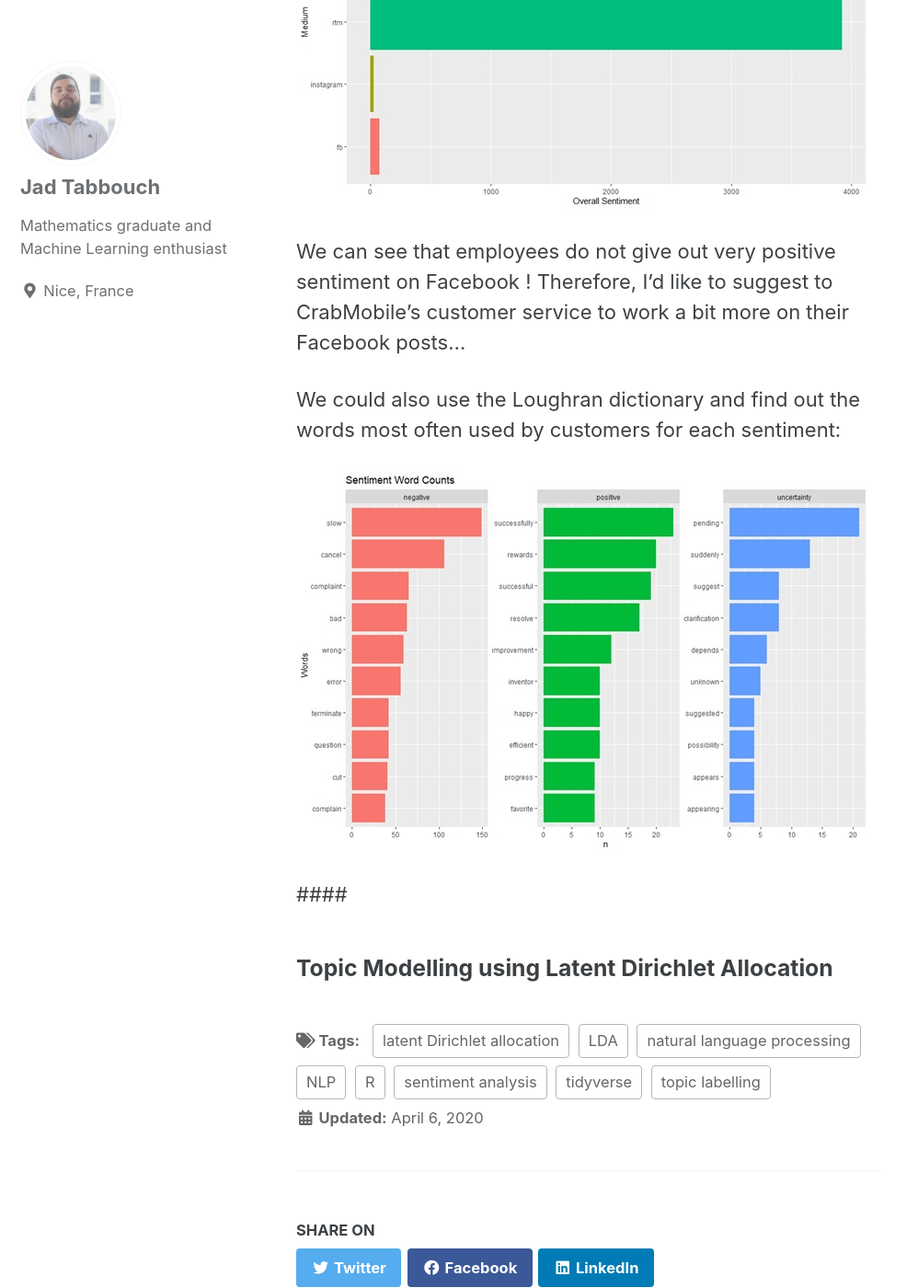
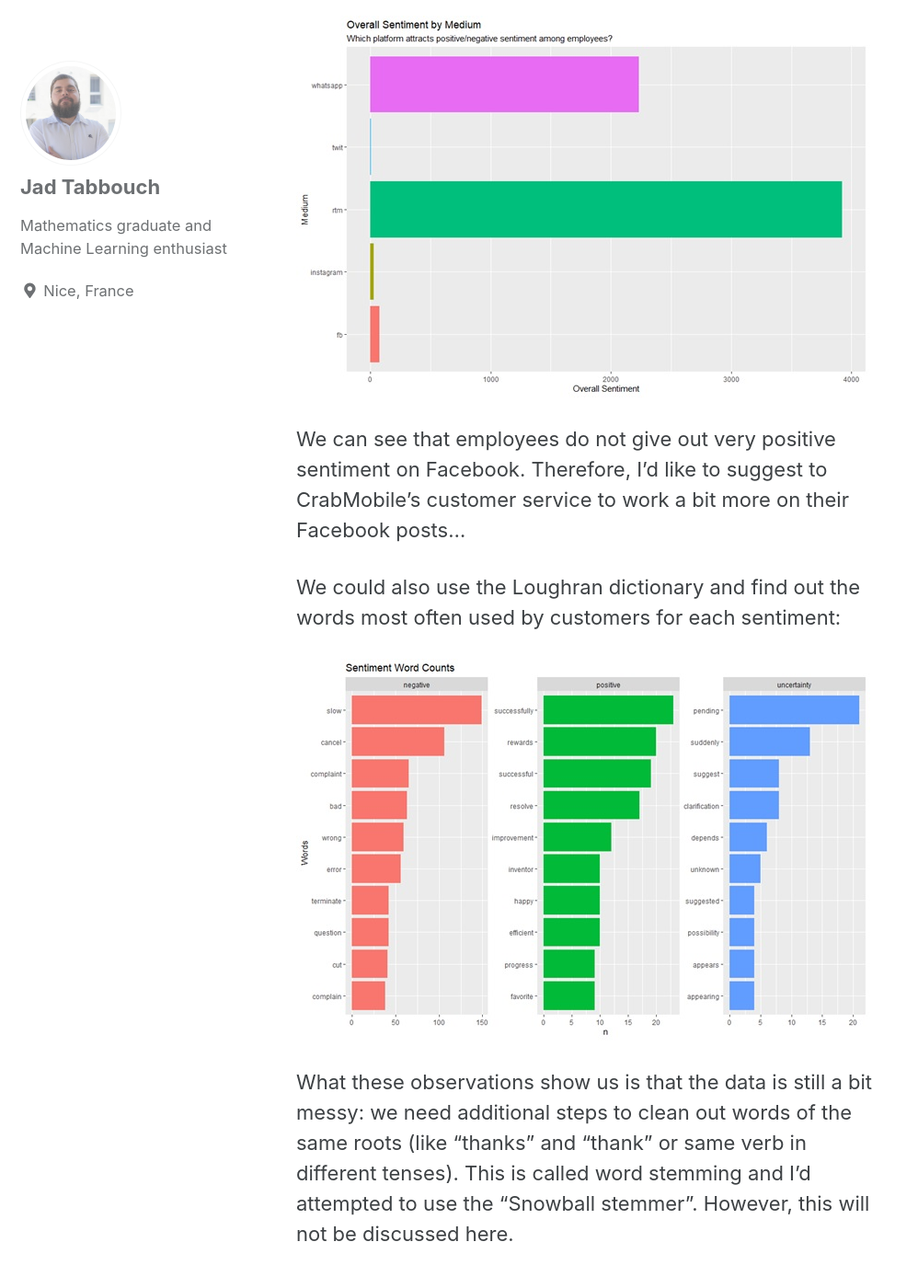
Before and after one commit to jad-tab/jad-tab.github.io, a Jekyll site: the page built from _posts/2020-04-06-NLP.md, in a window 1280 px wide and 1400 px high, scrolled down 8055 px. Shown: the whole window at 92% size, without its empty margins (0-998 px from the left). Built offline with Jekyll 4.4.1, drawn with Linux system fonts in a browser that asks for light colours; cached includes are drawn as plain includes; some of the changed text lies outside the part shown.

Commit message:
Update 2020-04-06-NLP.md

```diff
--- a/_posts/2020-04-06-NLP.md
+++ b/_posts/2020-04-06-NLP.md
@@ -33,7 +33,7 @@ How can we convert a large bucket of words into quantifiable answers to question
 I've had the opportunity to work on a project for STC at the beginning of 2020 in which I attempted to answer questions like the above using thousands of social media comments, as well as customer support center data.
 For obvious privacy concerns, I will not be using actual data from STC in this article.
 
-Instead, I am going to present the general methodology using mock data from one of their competitors: CrabMobile.
+Instead, I am going to present the general methodology using mock data from one of their competitors: CrabMobile. The first sections of this article will be a simple but important exploratory analysis of the data. The second part will use slightly more theoretical tools.
 
 
 * This is
@@ -148,12 +148,15 @@ Let's analyze the operators' posts now (the *outbound* content)
 
 ![alt]({{ site.url }}{{ site.baseurl }}/stc/outboundscore.jpg)
 
-We can see that employees do not give out very positive sentiment on Facebook ! Therefore, I'd like to suggest to CrabMobile's customer service to work a bit more on their Facebook posts...
+We can see that employees do not give out very positive sentiment on Facebook. Therefore, I'd like to suggest to CrabMobile's customer service to work a bit more on their Facebook posts...
 
 We could also use the Loughran dictionary and find out the words most often used by customers for each sentiment:
 
 ![alt]({{ site.url }}{{ site.baseurl }}/stc/loughran.jpg)
 
-####
+
+What these observations show us is that the data is still a bit messy: we need additional steps to clean out words of the same roots (like "thanks" and "thank" or same verb in different tenses). This is called word stemming and I'd attempted to use the "Snowball stemmer". However, this will not be discussed here.
+
+#### Best and worst days of the year ?
 
 ### Topic Modelling using Latent Dirichlet Allocation
```
Also changed, not shown: other parts of _posts/2020-04-06-NLP.md (+1 -1 lines).
